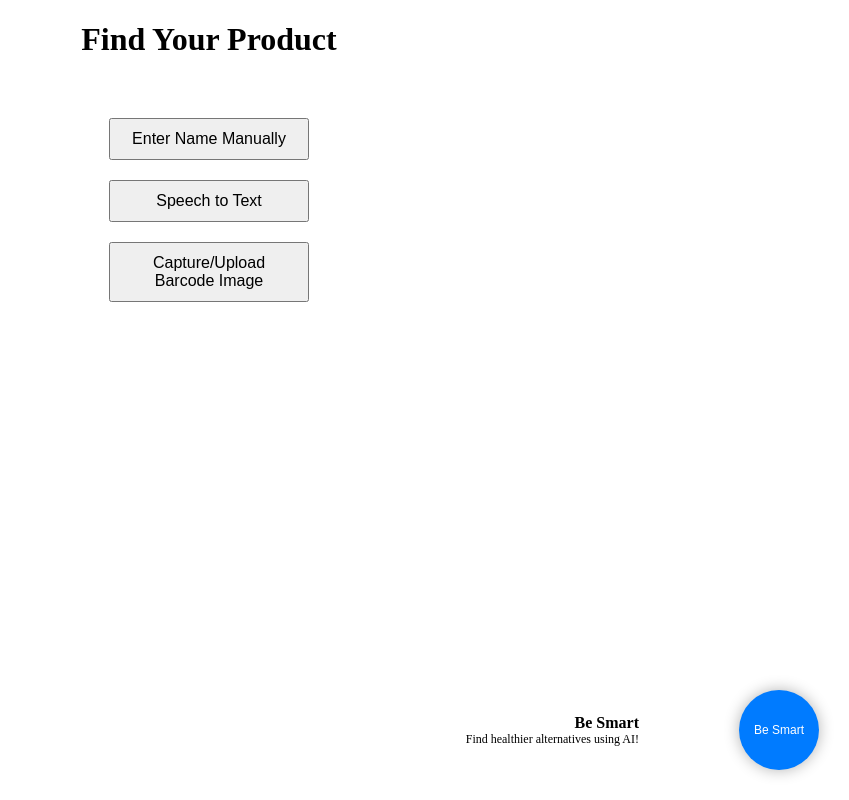
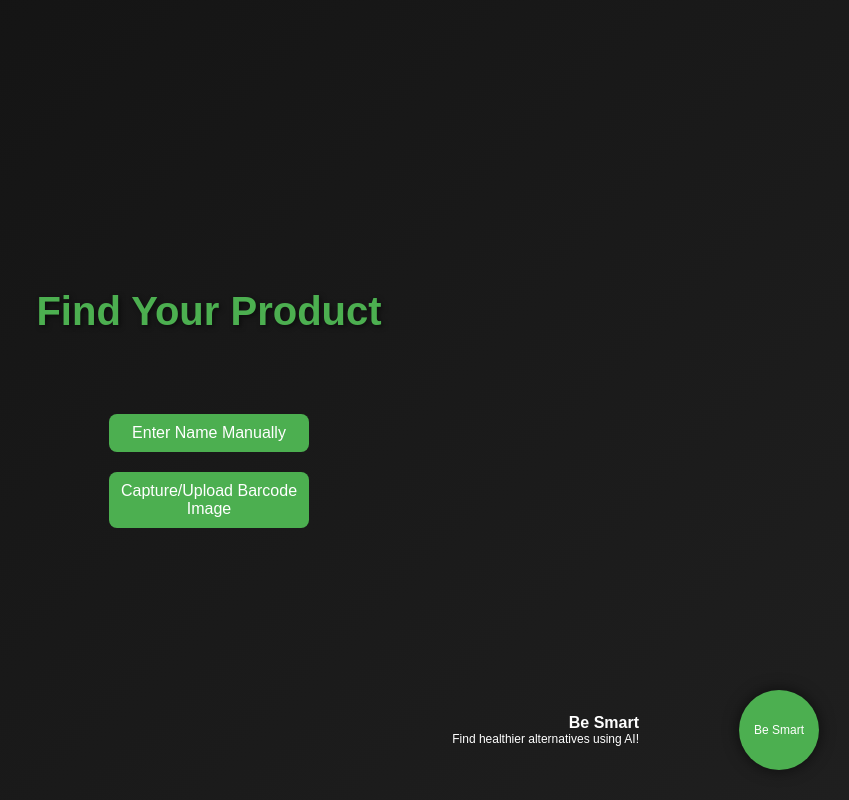
Before and after one commit to RupeshRao17/ConsumeWise, a Python web app: template templates/home.html in a window 1280 px wide. Shown: the whole page, without its empty margins (431-1280 px from the left). Run offline with Jinja, Linux system fonts and the light colour scheme; the template is opened without the code that fills it, so the values that code supplies are empty.

Commit message:
Update home.html

```diff
--- a/templates/home.html
+++ b/templates/home.html
@@ -5,6 +5,24 @@
     <meta name="viewport" content="width=device-width, initial-scale=1.0">
     <title>Find Your Product</title>
     <style>
+        body {
+            background: linear-gradient(135deg, #121212, #1F1F1F);
+            color: #FFFFFF;
+            font-family: 'Arial', sans-serif;
+            display: flex;
+            flex-direction: column;
+            align-items: center;
+            justify-content: center;
+            height: 100vh;
+            margin: 0;
+            text-align: center;
+        }
+        h1 {
+            font-size: 2.5rem;
+            color: #4CAF50;
+            text-shadow: 2px 2px 5px rgba(0, 0, 0, 0.5);
+            margin-bottom: 20px;
+        }
         .button-container {
             display: flex;
             flex-direction: column;
@@ -16,6 +34,16 @@
             padding: 10px;
             margin: 10px;
             font-size: 16px;
+            background-color: #4CAF50;
+            color: white;
+            border: none;
+            border-radius: 8px;
+            cursor: pointer;
+            transition: background-color 0.3s, transform 0.3s;
+        }
+        .button-container button:hover {
+            background-color: #45A049;
+            transform: translateY(-2px);
         }
         .cta-container {
             position: fixed;
@@ -27,7 +55,7 @@
         .cta-button {
             width: 80px;
             height: 80px;
-            background-color: #007bff;
+            background-color: #4CAF50;
             color: white;
             border: none;
             border-radius: 50%;
@@ -36,16 +64,14 @@
             align-items: center;
             font-size: 12px;
             cursor: pointer;
-            box-shadow: 0px 0px 15px rgba(0, 0, 0, 0.3);
-            text-align: center;
-            z-index: 1000;
-            position: relative;
+            box-shadow: 0px 0px 15px rgba(0, 0, 0, 0.6);
+            transition: background-color 0.3s;
         }
         .cta-button:hover {
-            background-color: #0056b3;
+            background-color: #45A049;
         }
         .cta-text {
-            margin-right: 100px; /* Space between the text and the button */
+            margin-right: 100px;
             text-align: right;
         }
         .cta-text .main-text {
@@ -58,10 +84,9 @@
     </style>
 </head>
 <body>
-    <h1 style="text-align: center;">Find Your Product</h1>
+    <h1>Find Your Product</h1>
     <div class="button-container">
         <button onclick="location.href='{{ url_for('manual_entry') }}'">Enter Name Manually</button>
-        <button onclick="location.href='{{ url_for('speech_to_text') }}'">Speech to Text</button>
         <button onclick="location.href='{{ url_for('barcode') }}'">Capture/Upload Barcode Image</button>
     </div>
     <div class="cta-container">
```
